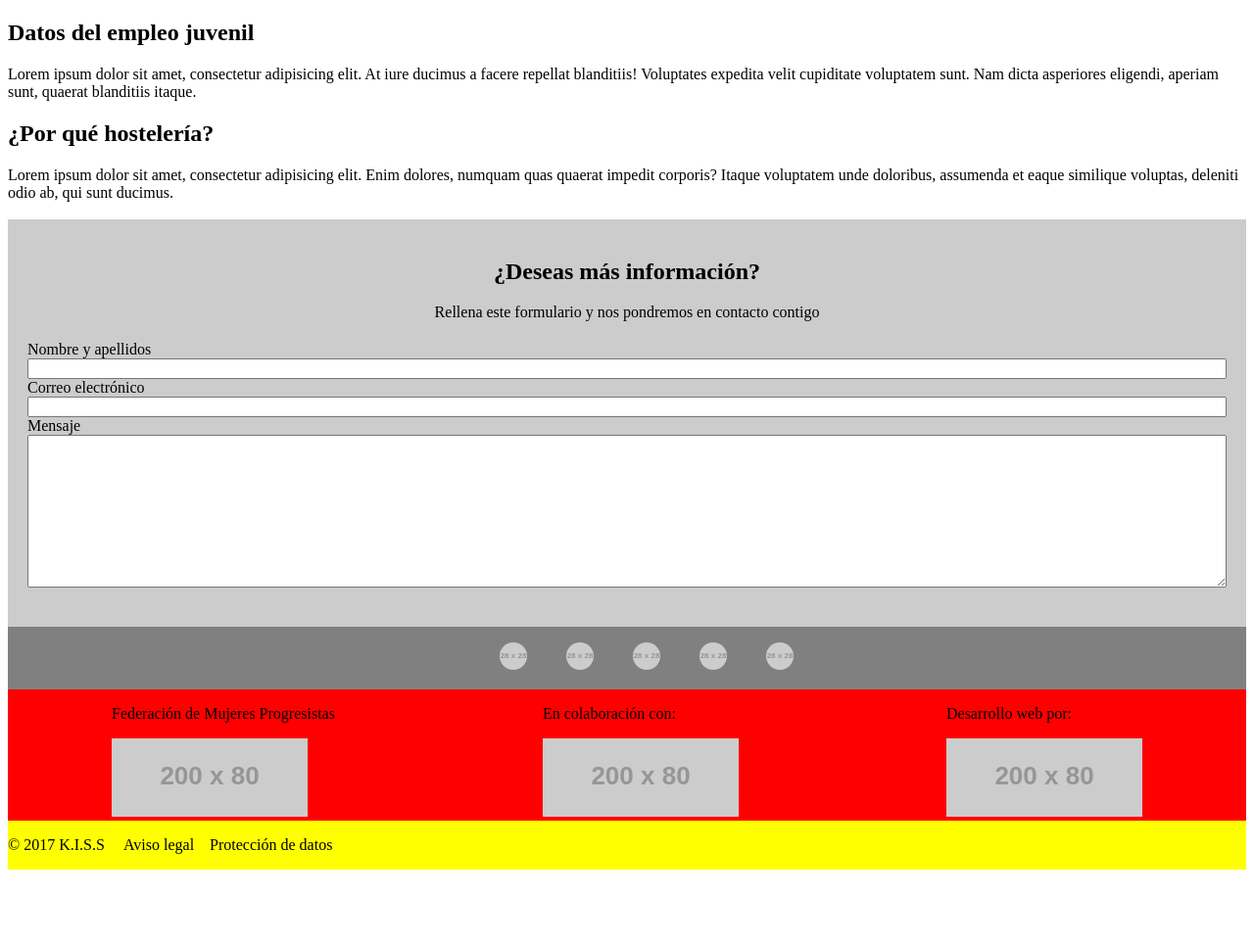
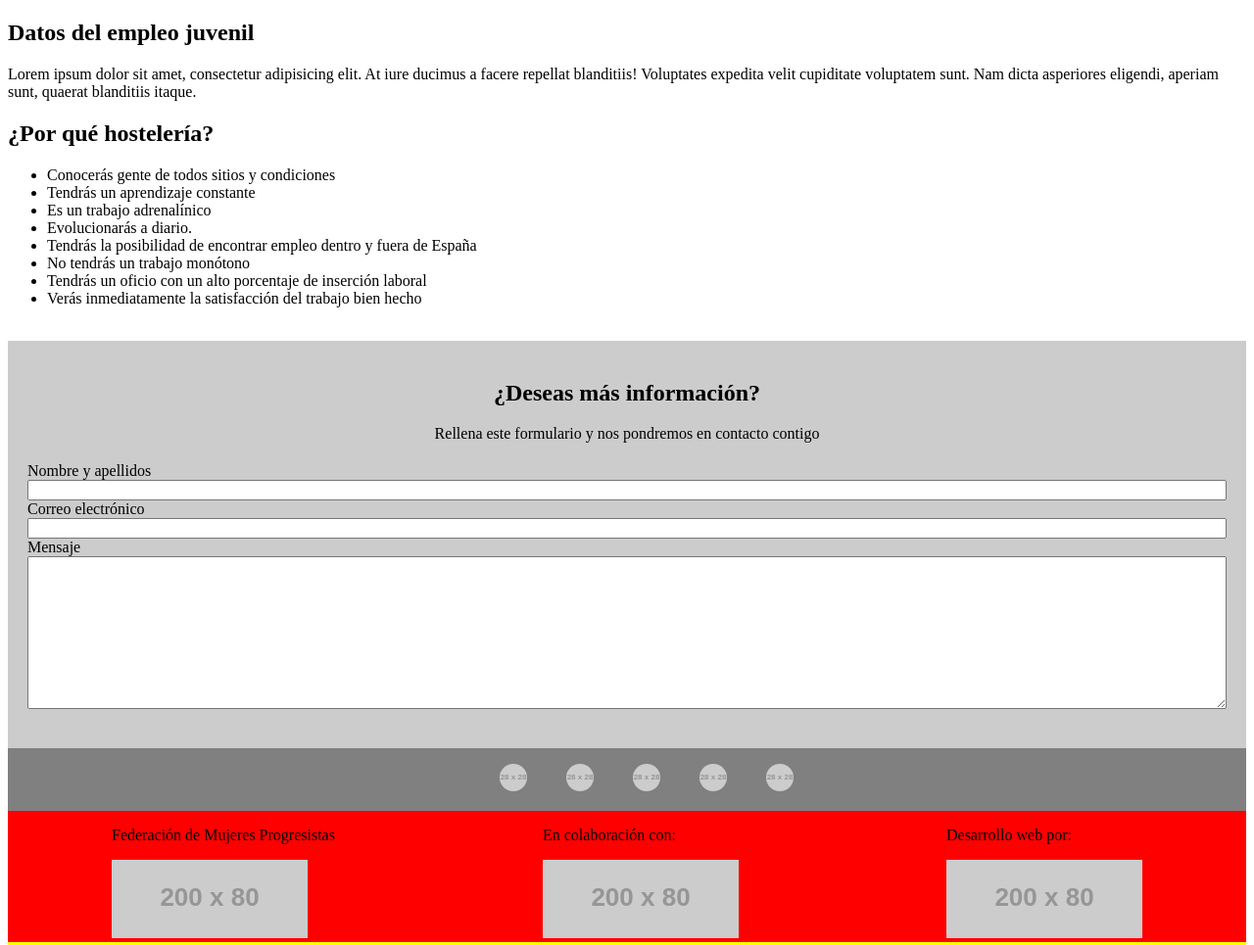
Before and after one commit to MartaAS/clarke-s3-kiss, a plain HTML site: page index.html in a window 1280 px wide. Shown: the top 965 px of the page at 98% size. Before the commit the page ends 896 px from the top, so only its background shows below. Drawn offline with nearby package versions, Linux system fonts and the light colour scheme; files that its build step writes are made by us from their sources; placeholder pictures from the web are drawn by us.

Commit message:
list of characteristics

```diff
--- a/index.html
+++ b/index.html
@@ -27,8 +27,16 @@
 			<h2>¿Por qué hostelería?</h2>
 		</div>
 		<div>
-			<div>Lorem ipsum dolor sit amet, consectetur adipisicing elit. Enim dolores, numquam quas quaerat impedit corporis? Itaque voluptatem unde doloribus, assumenda et eaque similique voluptas, deleniti odio ab, qui sunt ducimus.
-			</div>
+			<ul>
+				<li>Conocerás gente de todos sitios y condiciones</li>
+				<li>Tendrás un aprendizaje constante</li>
+				<li>Es un trabajo adrenalínico</li>
+				<li>Evolucionarás a diario.</li>
+				<li>Tendrás la posibilidad de encontrar empleo dentro y fuera de España</li>
+				<li>No tendrás un trabajo monótono</li>
+				<li>Tendrás un oficio con un alto porcentaje de inserción laboral</li>
+				<li>Verás inmediatamente la satisfacción del trabajo bien hecho</li>
+			</ul>
 			<div>
 				<img src="" alt="">
 			</div>
```
